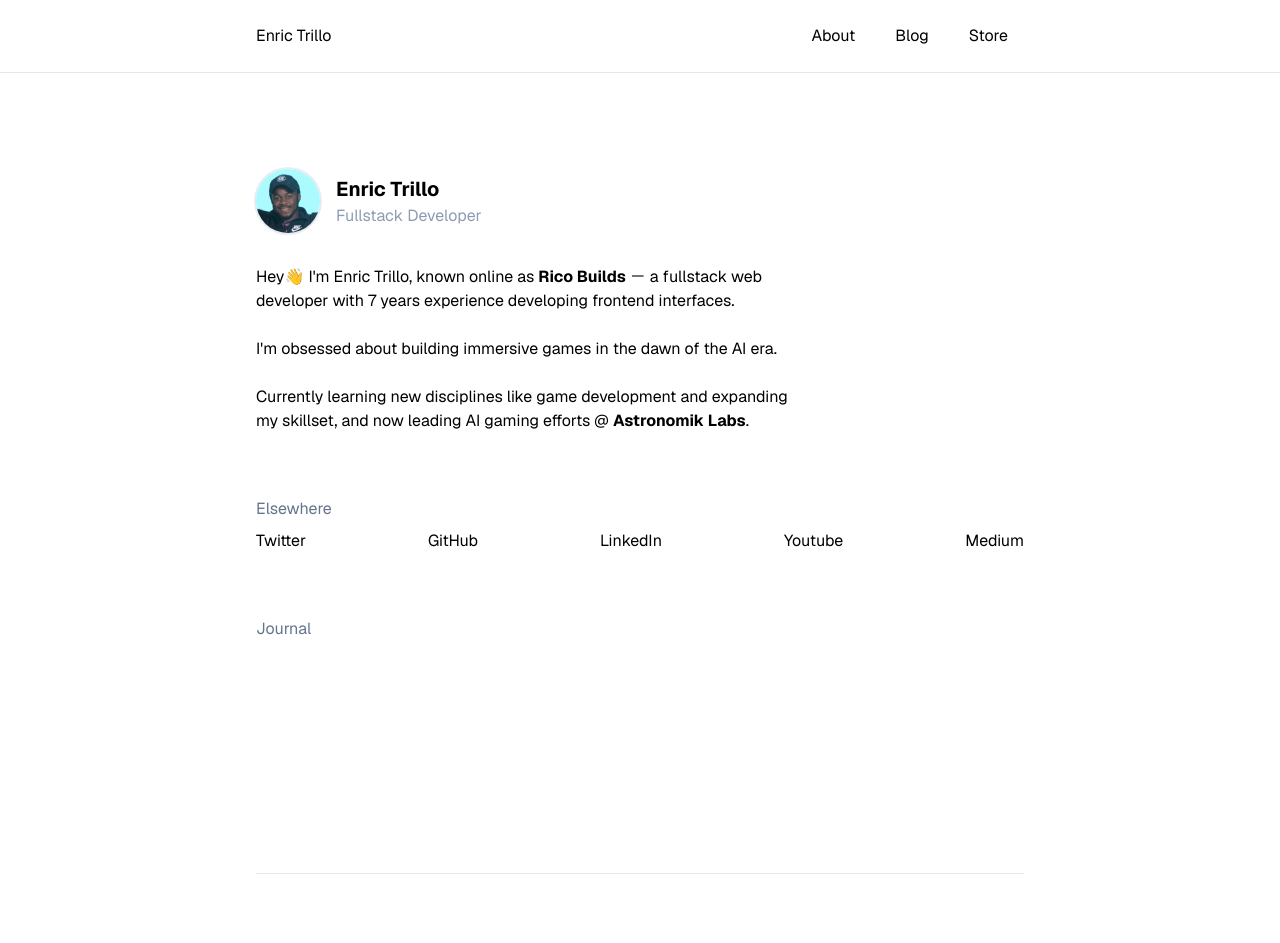
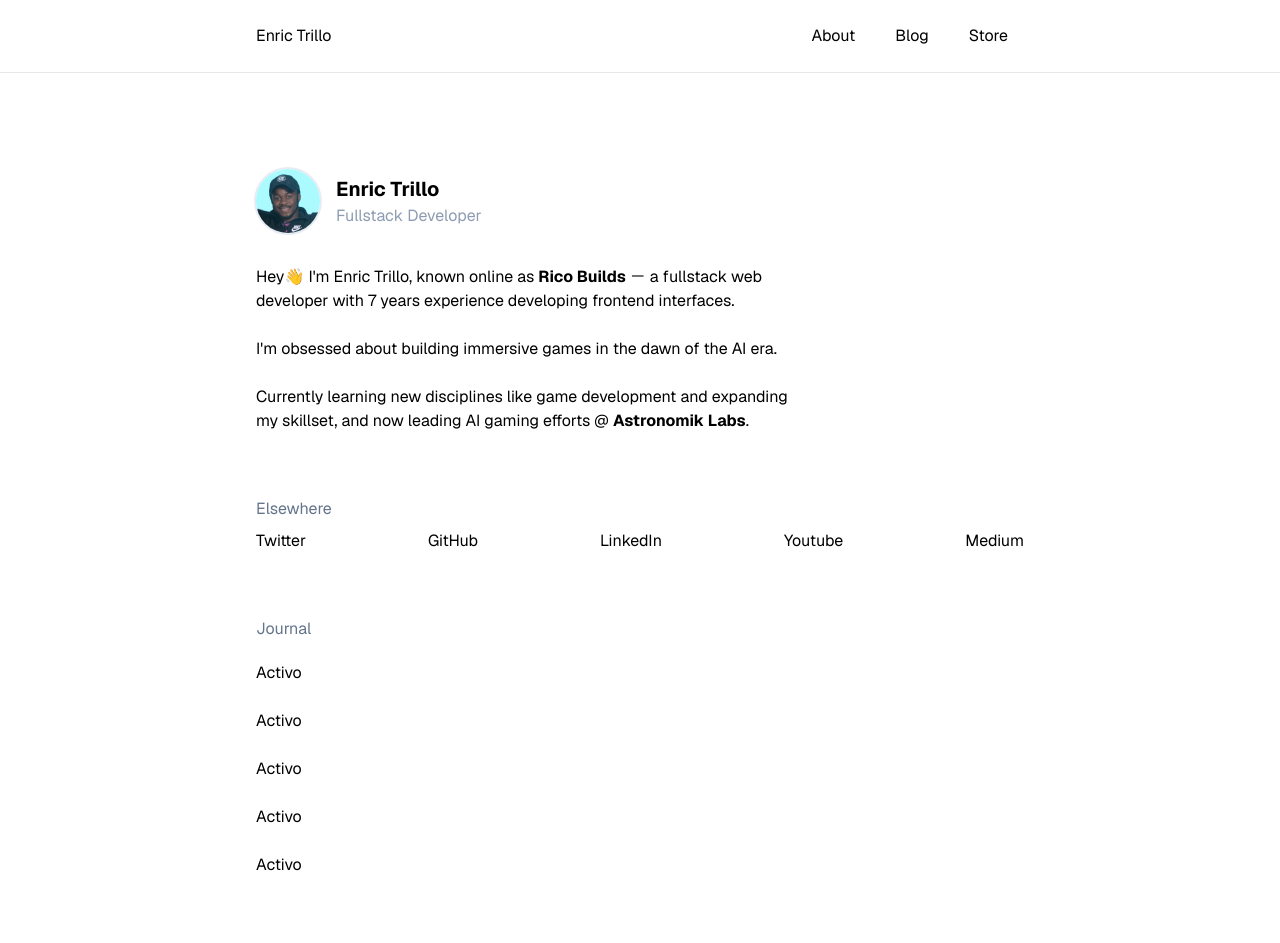
Before and after one commit to ricobuilds/portfolio, a Next.js app: page / in a window 1280 px wide. Shown: the top 943 px of the page. Built offline with nearby package versions, Linux system fonts and the light colour scheme.

Commit message:
added journal lambo links

```diff
--- a/app/globals.css
+++ b/app/globals.css
@@ -11,6 +11,6 @@
     @apply box-border;
   }
   body {
-    @apply text-black bg-white dark:bg-black dark:text-white;
+    @apply text-black bg-white;
   }
 }
--- a/app/sections/journal.tsx
+++ b/app/sections/journal.tsx
@@ -1,7 +1,36 @@
+import Link from "next/link"
+
 export const Journal = () => {
   return (
     <section id="journal" className="flex flex-col gap-2">
       <h2 className="text-slate-500">Journal</h2>
+      <ul>
+        <li className="-mx-3">
+          <Link href={""} className="flex items-center justify-between gap-2 p-3 sm:gap-3 active:scale-[0.98] text-accent hover:bg-white/5 transition-all rounded-2xl hover:ring-1 ring-border outline-none focus-visible:ring-2 focus-visible:ring-accent">
+            Activo
+          </Link>
+        </li>
+        <li className="-mx-3">
+          <Link href={""} className="flex items-center justify-between gap-2 p-3 sm:gap-3 active:scale-[0.98] text-accent hover:bg-white/5 transition-all rounded-2xl hover:ring-1 ring-border outline-none focus-visible:ring-2 focus-visible:ring-accent">
+            Activo
+          </Link>
+        </li>
+        <li className="-mx-3">
+          <Link href={""} className="flex items-center justify-between gap-2 p-3 sm:gap-3 active:scale-[0.98] text-accent hover:bg-white/5 transition-all rounded-2xl hover:ring-1 ring-border outline-none focus-visible:ring-2 focus-visible:ring-accent">
+            Activo
+          </Link>
+        </li>
+        <li className="-mx-3">
+          <Link href={""} className="flex items-center justify-between gap-2 p-3 sm:gap-3 active:scale-[0.98] text-accent hover:bg-white/5 transition-all rounded-2xl hover:ring-1 ring-border outline-none focus-visible:ring-2 focus-visible:ring-accent">
+            Activo
+          </Link>
+        </li>
+        <li className="-mx-3">
+          <Link href={""} className="flex items-center justify-between gap-2 p-3 sm:gap-3 active:scale-[0.98] text-accent hover:bg-white/5 transition-all rounded-2xl hover:ring-1 ring-border outline-none focus-visible:ring-2 focus-visible:ring-accent">
+            Activo
+          </Link>
+        </li>
+      </ul>
     </section>
   )
 }
```
